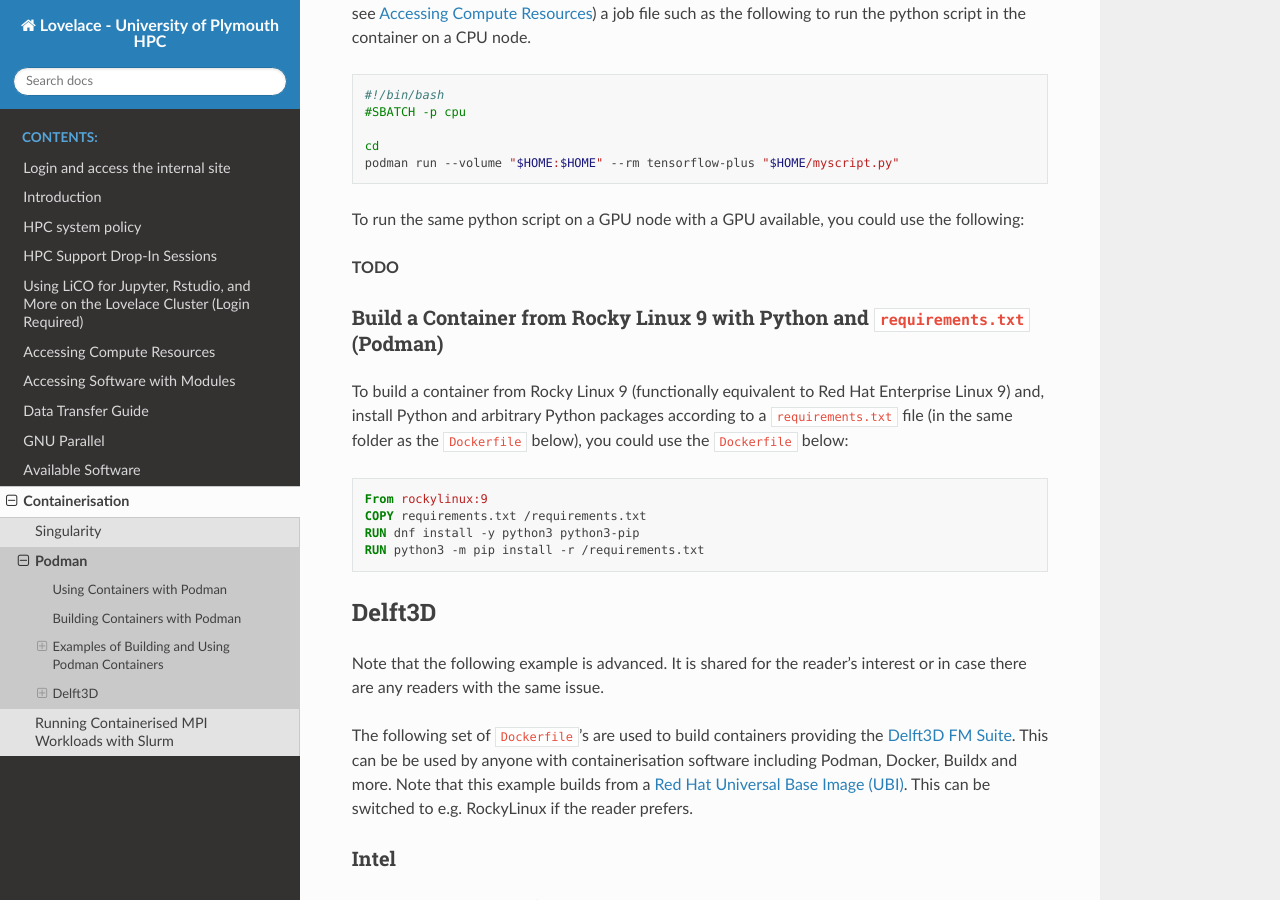
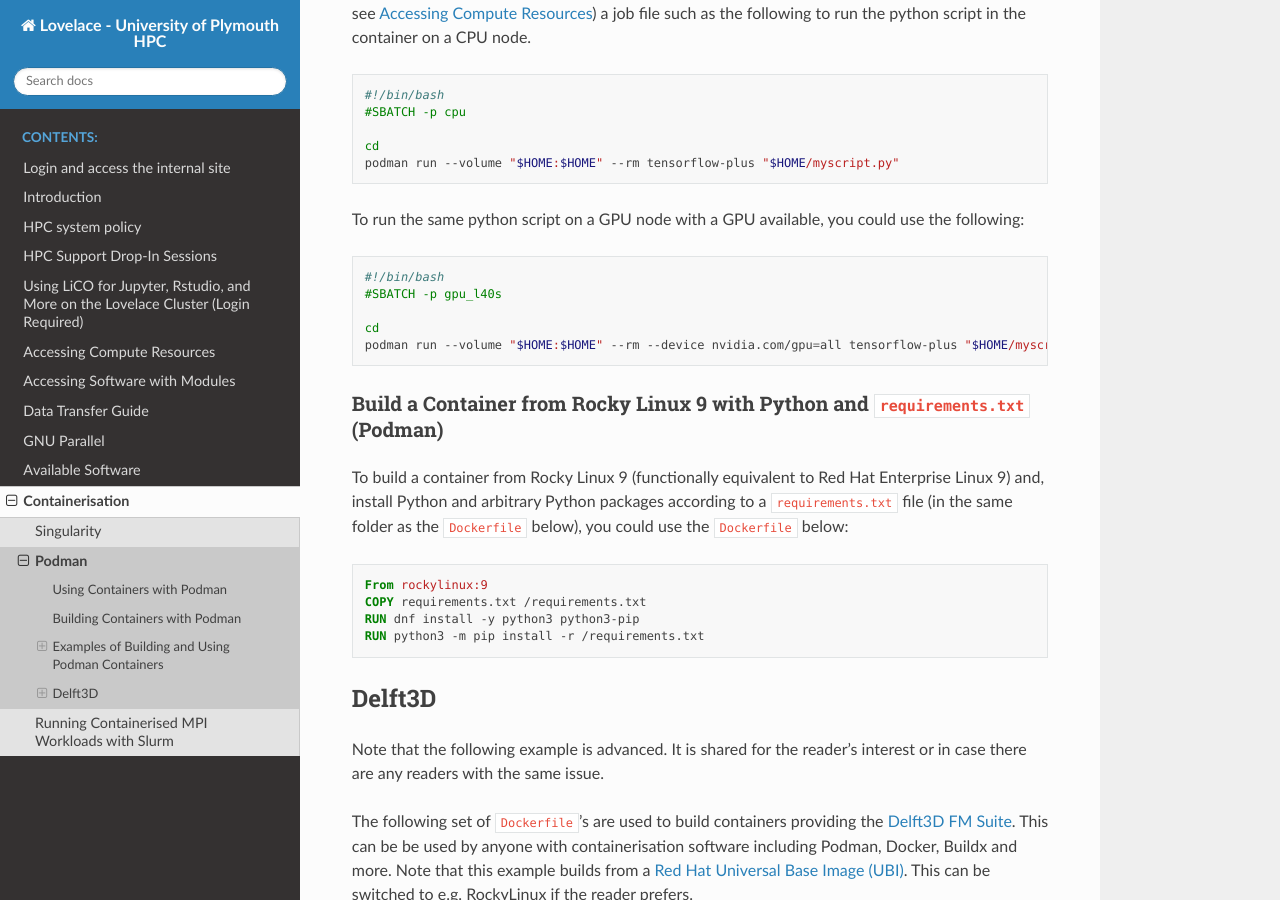
Before and after one commit to AbhinavPraveen/UoP-HPC-Docs, a Sphinx documentation site: the page built from source/containerisation/podman.rst, in a window 1280 px wide and 900 px high, scrolled down 1922 px. Built offline with Sphinx 7.4.7 and the Read the Docs theme 3.1.0, drawn with Linux system fonts in a browser that asks for light colours.

Commit message:
Add GPU podman example

```diff
--- a/source/containerisation/podman.rst
+++ b/source/containerisation/podman.rst
@@ -92,7 +92,13 @@ If you have a python script in your home folder called :plaintext:`myscript.py`,
 
 To run the same python script on a GPU node with a GPU available, you could use the following:
 
-**TODO**
+.. code-block:: sbatch
+
+   #!/bin/bash
+   #SBATCH -p gpu_l40s
+
+   cd
+   podman run --volume "$HOME:$HOME" --rm --device nvidia.com/gpu=all tensorflow-plus "$HOME/myscript.py"
 
 Build a Container from Rocky Linux 9 with Python and :plaintext:`requirements.txt` (Podman)
 ~~~~~~~~~~~~~~~~~~~~~~~~~~~~~~~~~~~~~~~~~~~~~~~~~~~~~~~~~~~~~~~~~~~~~~~~~~~~~~~~~~~~~~~~~~~
```
